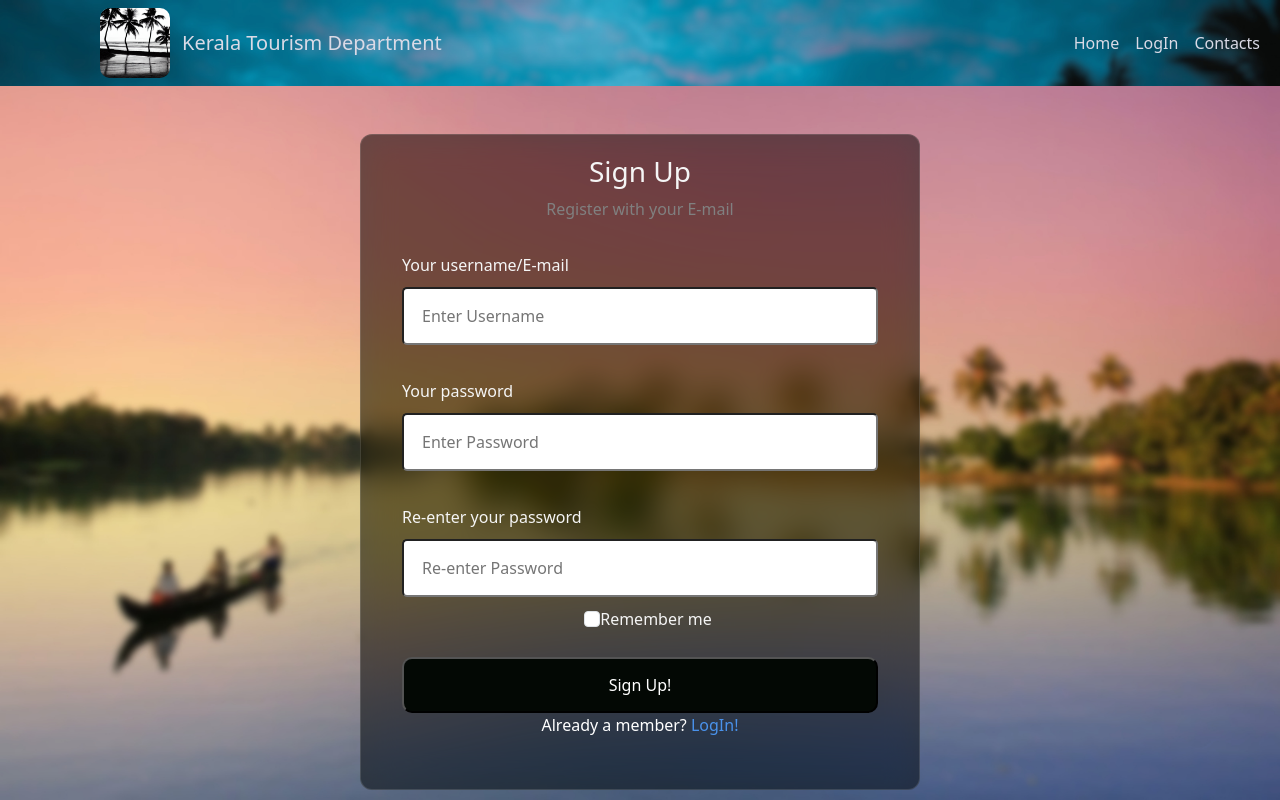
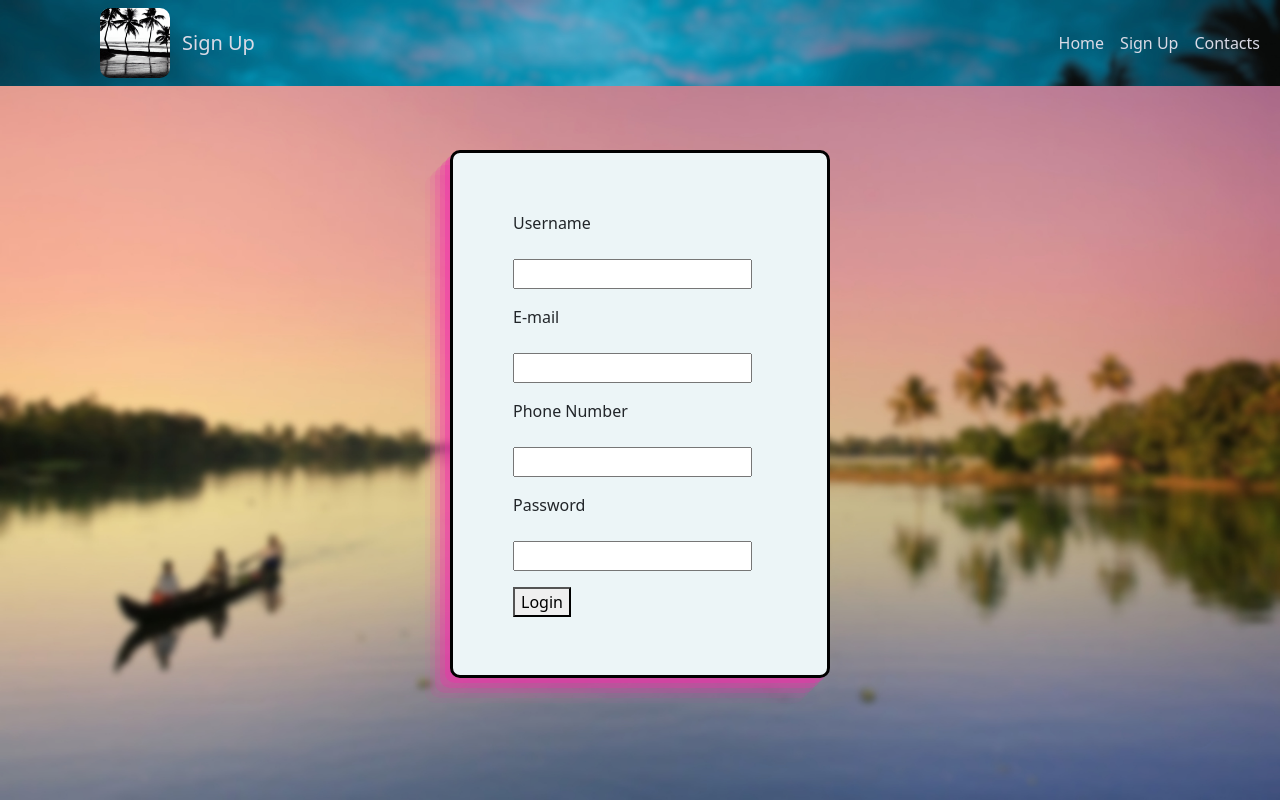
Before and after one commit to Yaduk035/Kerala-Tourism-Website, a plain HTML site: page signup.html in a window 1280 px wide. Drawn offline with nearby package versions, Linux system fonts and the light colour scheme.

Commit message:
fourth commit

```diff
--- a/css/style.css
+++ b/css/style.css
@@ -41,18 +41,13 @@
 		text-align: center;
 	}
 
-		ul.actions li
-		{
-		}
 
 	p
 	{
 		line-height: 180%;
 	}
 
-	strong
-	{
-	}
+
 
 	a
 	{
@@ -282,10 +277,7 @@
 	{
 	 color: #dadae6
 	}
-	.nav-item
-	{
-		text;
-	}
+
 	#logo1
 	{
 		margin-left: 100px;
--- a/script.js
+++ b/script.js
@@ -25,6 +25,59 @@ function validateName(){
     }
 }
 
+
+function validateEmail() {
+
+    let regExEmail = /^[\w-\.]+@([\w-]+\.)+[\w-]{2,4}$/g
+
+    let email = document.getElementById('email')
+    let email_error = document.getElementById('email-error')
+
+    if (email.value.trim() ==''){
+        email_error.innerHTML = "E-mail cannot be blank"
+        return false
+    }
+
+    else if (!email.value.match(regExEmail)) {
+        email_error.innerHTML = "E-mail format error"
+        return false
+    }
+
+
+    else {
+        email_error.innerHTML = "✔"
+        return true
+    }
+}
+
+
+function validatePhn() {
+
+    let regExPhn = /^\(?(\d{3})\)?[- ]?(\d{3})[- ]?(\d{4})$/g
+
+    let phn = document.getElementById('phn')
+    let phn_error = document.getElementById('phn-error')
+
+    if (!phn.value.trim() ==''){
+        phn_error.innerHTML = "Phone no. cannot "
+        return false
+    }
+
+    else if (!phn.value.match(regExEmail)) {
+        phn_error.innerHTML = "Phone no. format error"
+        return false
+    }
+
+
+    else {
+        phn_error.innerHTML = "✔"
+        return true
+    }
+}
+
+
+
+
 function validatePassword(){
 
     let password = document.getElementById('password')
@@ -32,7 +85,7 @@ function validatePassword(){
 
     console.log(password.value)
     if (password.value.trim() ==''){
-        password_error.innerHTML = "Password cannot be lsft blank"
+        password_error.innerHTML = "Password cannot be left blank"
         return false
     }
 
@@ -54,7 +107,7 @@ function validatePassword(){
 }
 
 function validateForm(){
-    if (!validateName() || !validatePassword() ) {
+    if (!validateName() || !validatePassword() || !validateEmail() ) {
         return false
     }
     else{
--- a/signup.html
+++ b/signup.html
@@ -1,12 +1,11 @@
 <!DOCTYPE html>
 <html lang="en">
 <head>
-	<!-- <meta http-equiv="Content-Type" content="text/html; charset=utf-8" /> -->
     <meta charset="UTF-8">
     <meta http-equiv="X-UA-Compatible" content="IE=edge">
     <meta name="viewport" content="width=device-width, initial-scale=1.0">
     <title>Sign Up</title>
-	<link href="css/login.css" rel="stylesheet" type="text/css" media="all" />
+    <link rel="stylesheet" href="../Kerala-Tourism-Website/css/login2.css">
     <link href="https://cdn.jsdelivr.net/npm/bootstrap@5.3.0-alpha1/dist/css/bootstrap.min.css" rel="stylesheet" integrity="sha384-GLhlTQ8iRABdZLl6O3oVMWSktQOp6b7In1Zl3/Jr59b6EGGoI1aFkw7cmDA6j6gD" crossorigin="anonymous">
 <script src="https://cdn.jsdelivr.net/npm/bootstrap@5.3.0-alpha1/dist/js/bootstrap.bundle.min.js" integrity="sha384-w76AqPfDkMBDXo30jS1Sgez6pr3x5MlQ1ZAGC+nuZB+EYdgRZgiwxhTBTkF7CXvN" crossorigin="anonymous"></script>
 
@@ -19,64 +18,63 @@
 			<span class="navbar-toggler-icon"></span>
 		  </button>
 		  <div class="collapse navbar-collapse" id="navbarTogglerDemo01">
-			<a class="navbar-brand" href="index.html">Kerala Tourism Department</a>
+			<a class="navbar-brand" href="index.html">Sign Up</a>
 			<ul class="navbar-nav ms-auto mb-2 mb-lg-0">
 			  <li class="nav-item">
 				<a class="nav-link" aria-current="page" href="index.html">Home</a>
 			  </li>
+			  <!-- <li class="nav-item">
+				<a class="nav-link" href="login.html">LogIn</a>
+			  </li> -->
+			  <!-- <div class="dropdown">
+				<button class="btn btn-secondary dropdown-toggle" type="button" data-bs-toggle="dropdown" aria-expanded="false">
+					Login/Sign Up
+				</button>
+			  </div> -->
 			  <li class="nav-item">
-				<a class="nav-link" href="login2.html">LogIn</a>
+				<a class="nav-link" href="">Sign Up</a>
 			  </li>
 			  <li class="nav-item">
 				<a class="nav-link" href="">Contacts</a>
 			  </li>
+
 			</ul>
+
 		  </div>
 		</div>
 	  </nav>
-    <!-- <h1>Login form using HTML and CSS</h1> -->
-    <br>
-    <br>
-    <form action="">
-        <!-- Headings for the form -->
-        <div class="headingsContainer">
-            <h3>Sign Up</h3>
-            <p>Register with your E-mail</p>
+
+    <div class="container">
+        <div class="row">
+            <!-- <div class="col col-sm-0 col-md-0 col-lg-0 col-xl-0">
+            </div> -->
+            <div class="col col-sm-8 col-md-6 col-lg-6 col-xl-4">
+                <form action="success.html" class="form p-5">
+                    <p>
+                        <label for="username">Username <br><br><input type="text" name="" id="username" onkeyup="validateName()"></label>
+                        <span id="name-error"></span>
+                    </p>
+                    <p>
+                        <label for="e-mail">E-mail <br><br><input type="text" name="" id="email" onkeyup="validateEmail()"></label>
+                        <span id="email-error"></span>
+                    </p>
+                    <p>
+                        <label for="phn">Phone Number <br><br><input type="text" name="someid" id="phn" onkeyup="validatePhn()"></label>
+                        <span id="phn-error"></span>
+                    </p>
+                    <p>
+                        <label for="password">Password <br><br><input type="text" name="" id="password" onkeyup="validatePassword()"></label>
+                        <span id="password-error"></span>
+                    </p>
+
+                    <button type="submit" id="submit" onclick="return validateForm()">Login</button>
+                </form>
+
             </div>
-
-        <!-- Main container for all inputs -->
-        <div class="mainContainer">
-            <!-- Username -->
-            <label for="username">Your username/E-mail</label>
-            <input type="text" placeholder="Enter Username" name="username" required>
-
-            <br><br>
-
-            <!-- Password -->
-            <label for="pswrd">Your password</label>
-            <input type="password" placeholder="Enter Password" name="pswrd" required>
-            <br><br>
-
-            <label for="pswrd">Re-enter your password</label>
-            <input type="password" placeholder="Re-enter Password" name="pswrd" required>
-
-            <br>
-            <div class="form-check" >
-                <input class="form-check-input" type="checkbox" value="" id="flexCheckDefault">
-                <label class="form-check-label" for="flexCheckDefault">
-                  Remember me
-                </label>
+            <!-- <div class="col col-sm-0 col-md-0 col-lg-0 col-xl-0">
+            </div> -->
         </div>
-
-            <br>
-
-            <!-- Submit button -->
-             <button id="btn" type="submit">Sign Up!</button>
-
-            <!-- Sign up link -->
-            <p class="register">Already a member?  <a href="login2.html">LogIn!</a></p>
     </div>
-
-    </form>
+<script src="script.js"></script>
 </body>
 </html>
```
Also changed, not shown: index.html (+2 -2 lines), login.html (+2 -2 lines), login2.html (deleted, +0 -73 lines). Lines whose indentation alone changed are shown as unchanged.
